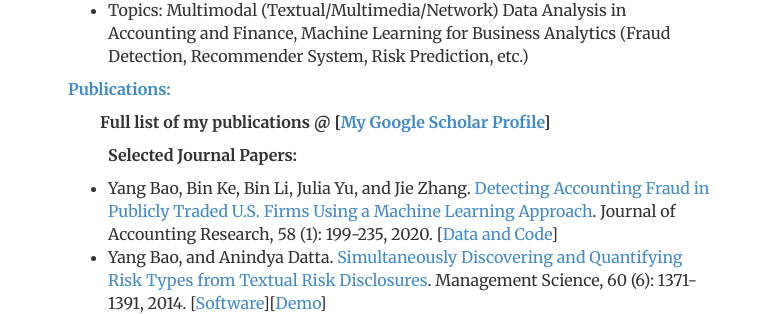
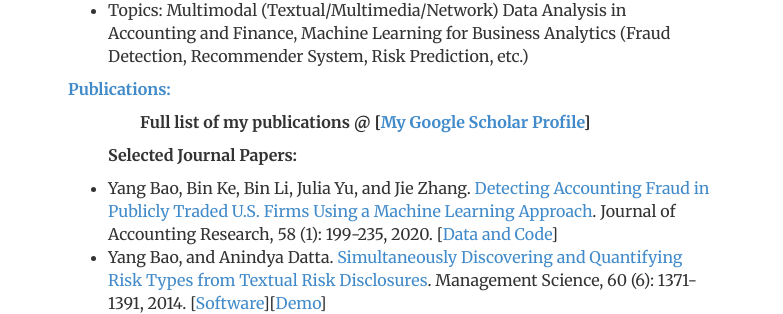
Before and after one commit to popeye007/popeye007.github.io, a Jekyll site: the page built from research/index.html, in a window 1280 px wide. Shown: the part 190-504 px from the top of the page, without its empty margins (248-1031 px from the left). Built offline with Jekyll 4.4.1, drawn with Linux system fonts in a browser that asks for light colours; comment, search, counter and statistics services are not loaded.

Commit message:
update pubs

```diff
--- a/research/index.html
+++ b/research/index.html
@@ -21,8 +21,8 @@ description: Research by Bao Yang.
 
 	<p><strong><a name="Publications">Publications:</a></strong><br>
 		<!-- <p><u>Selected Journal Papers:</u></p> -->
-		<p style="text-indent:2em"><b>Full list of my publications @ [<a href="https://scholar.google.com/citations?user=7EEwatMAAAAJ" target="_blank">My Google Scholar Profile</a>]</b></p>
 		<ul>
+			<p style="text-indent:2em"><b>Full list of my publications @ [<a href="https://scholar.google.com/citations?user=7EEwatMAAAAJ" target="_blank">My Google Scholar Profile</a>]</b></p>
 			<p><b>Selected Journal Papers:</b></p>
 			<li>Yang Bao, Bin Ke, Bin Li, Julia Yu, and Jie Zhang. <a href="https://onlinelibrary.wiley.com/doi/10.1111/1475-679X.12292">Detecting Accounting Fraud in Publicly Traded U.S. Firms Using a Machine Learning Approach</a>. Journal of Accounting Research, 58 (1): 199-235, 2020. [<a href="https://github.com/JarFraud/FraudDetection">Data and Code</a>]</li>
 			<li>Yang Bao, and Anindya Datta. <a href="http://pubsonline.informs.org/doi/abs/10.1287/mnsc.2014.1930">Simultaneously Discovering and Quantifying Risk Types from Textual Risk Disclosures</a>. Management Science, 60 (6): 1371-1391, 2014. [<a href="https://pubsonline.informs.org/doi/suppl/10.1287/mnsc.2014.1930">Software</a>][<a href="http://yangbao.org/10ksldaviz/">Demo</a>]</li>
```
